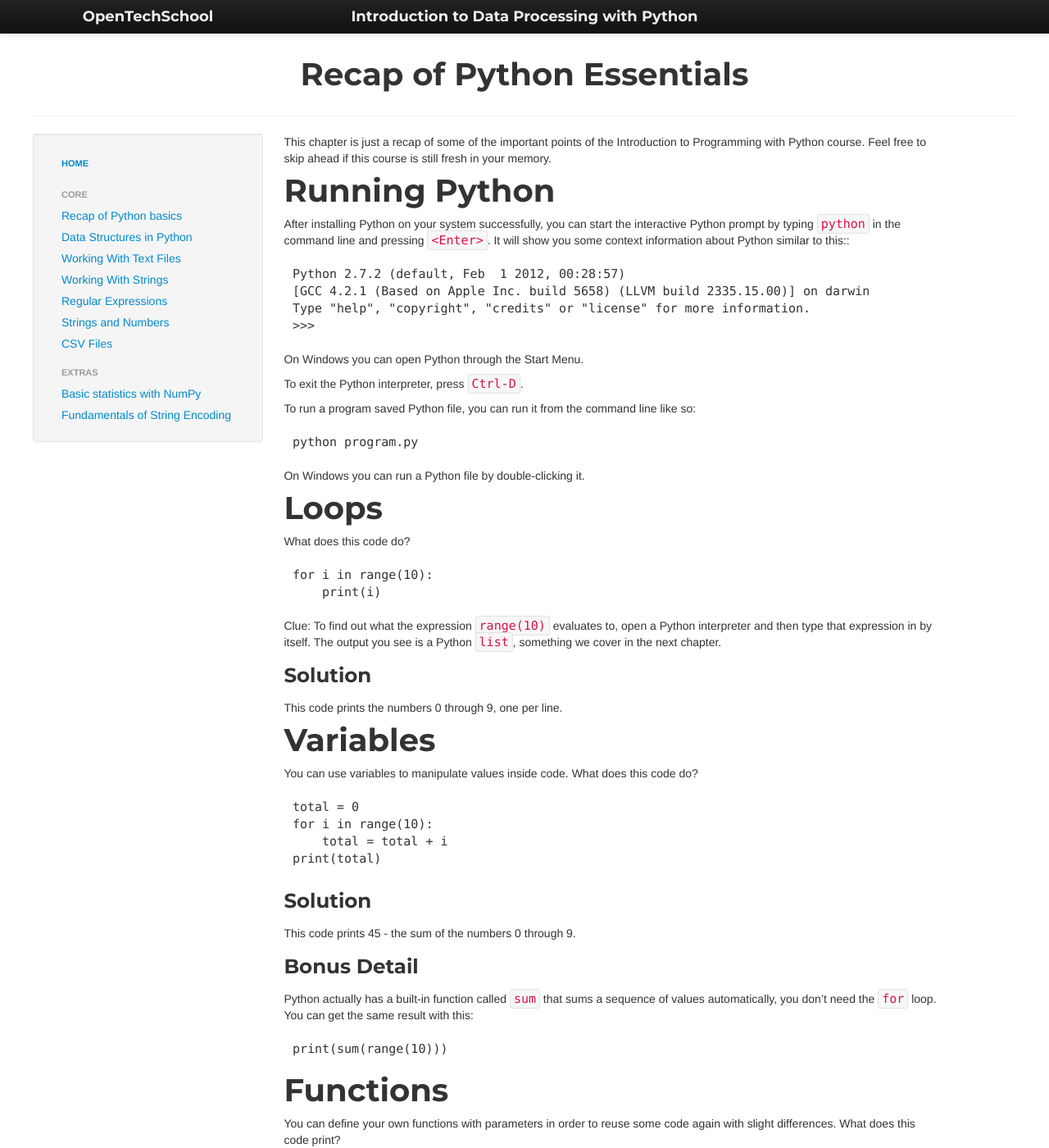
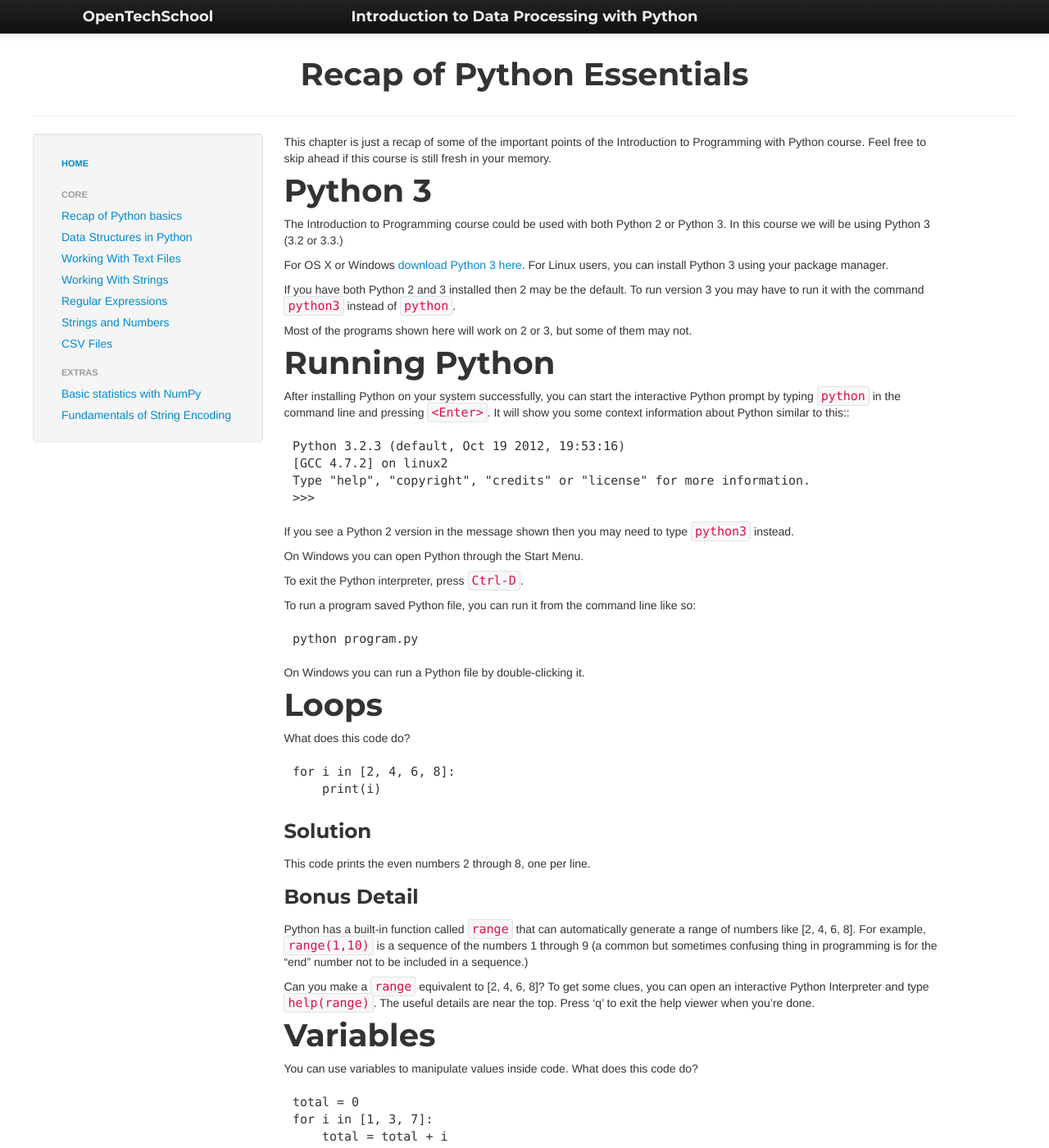
Before and after one commit to OpenTechSchool/python-data-intro, a Jekyll site: the page built from core/recap.md, in a window 1280 px wide and 1400 px high. Shown: the whole window at 82% size. Built offline with Jekyll 4.4.1, drawn with Linux system fonts in a browser that asks for light colours; some of the changed text lies outside the part shown.

Commit message:
Make explicitly Python 3 only

```diff
--- a/core/recap.md
+++ b/core/recap.md
@@ -7,6 +7,16 @@ title: Recap of Python Essentials
 
 This chapter is just a recap of some of the important points of the Introduction to Programming with Python course. Feel free to skip ahead if this course is still fresh in your memory.
 
+# Python 3
+
+The Introduction to Programming course could be used with both Python 2 or Python 3. In this course we will be using Python 3 (3.2 or 3.3.)
+
+For OS X or Windows [download Python 3 here](http://python.org/download/). For Linux users, you can install Python 3 using your package manager.
+
+If you have both Python 2 and 3 installed then 2 may be the default. To run version 3 you may have to run it with the command `python3` instead of `python`.
+
+Most of the programs shown here will work on 2 or 3, but some of them may not.
+
 # Running Python
 
 After installing Python on your system successfully, you can start the
@@ -14,10 +24,12 @@ interactive Python prompt by typing `python` in the command line and
 pressing `<Enter>`.  It will show you some context information about
 Python similar to this::
 
-    Python 2.7.2 (default, Feb  1 2012, 00:28:57)
-    [GCC 4.2.1 (Based on Apple Inc. build 5658) (LLVM build 2335.15.00)] on darwin
+    Python 3.2.3 (default, Oct 19 2012, 19:53:16)
+    [GCC 4.7.2] on linux2
     Type "help", "copyright", "credits" or "license" for more information.
     >>>
+
+If you see a Python 2 version in the message shown then you may need to type `python3` instead.
 
 On Windows you can open Python through the Start Menu.
 
@@ -34,33 +46,40 @@ On Windows you can run a Python file by double-clicking it.
 
 What does this code do?
 
-    for i in range(10):
+    for i in [2, 4, 6, 8]:
         print(i)
-
-Clue: To find out what the expression `range(10)` evaluates to, open a Python interpreter and then type that expression in by itself. The output you see is a Python `list`, something we cover in the next chapter.
 
 ### Solution
 
-This code prints the numbers 0 through 9, one per line.
+This code prints the even numbers 2 through 8, one per line.
+
+### Bonus Detail
+
+Python has a built-in function called `range` that can automatically generate a range of numbers like [2, 4, 6, 8]. For example, `range(1,10)` is a sequence of the numbers 1 through 9 (a common but sometimes confusing thing in programming is for the "end" number not to be included in a sequence.)
+
+Can you make a `range` equivalent to [2, 4, 6, 8]? To get some clues, you can open an interactive Python Interpreter and type `help(range)`. The useful details are near the top. Press 'q' to exit the help viewer when you're done.
+
 
 # Variables
 
 You can use variables to manipulate values inside code. What does this code do?
 
     total = 0
-    for i in range(10):
+    for i in [1, 3, 7]:
         total = total + i
     print(total)
 
 ### Solution
 
-This code prints 45 - the sum of the numbers 0 through 9.
+This code prints 11 - the sum of the numbers 1, 3 and 7.
 
 ### Bonus Detail
 
 Python actually has a built-in function called `sum` that sums a sequence of values automatically, you don't need the `for` loop. You can get the same result with this:
 
-    print(sum(range(10)))
+    print(sum([1,3,7]))
+
+Can you make a one line Python statement that uses both `sum` and `range` to print the sum of the numbers 1 through 10?
 
 
 # Functions
```
